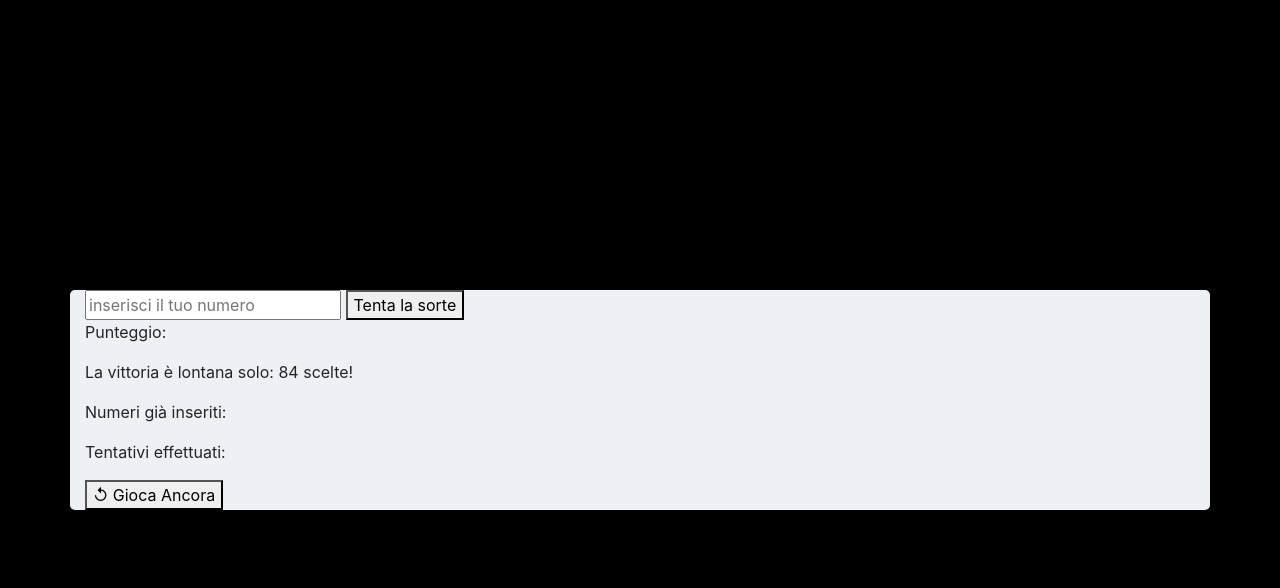
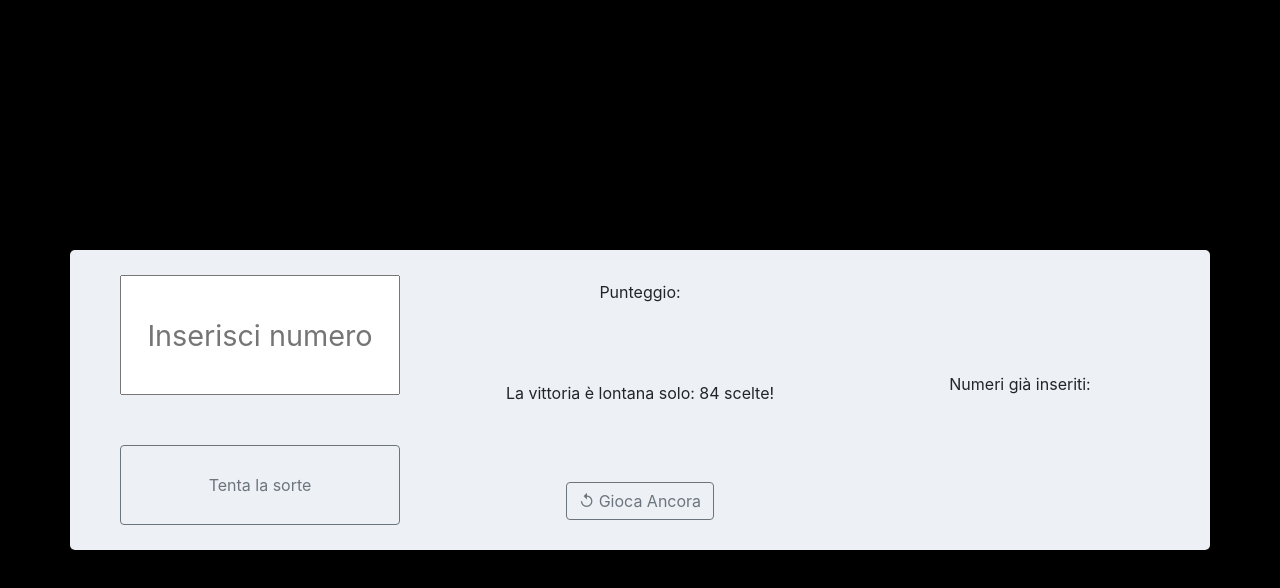
Before and after one commit to AleMancio89/js-campominato, a plain HTML site: page index.html in a window 1280 px wide. Both pictures are taken after a click on the button "Inizia a Giocare". Drawn offline with nearby package versions, Linux system fonts and the light colour scheme.

Commit message:
Styled
Have to: improve graphics

```diff
--- a/css/style.css
+++ b/css/style.css
@@ -9,6 +9,10 @@ body{
   top: 50%;
   left: 50%;
   transform: translate(-50%, -50%);
+}
+
+.container .col {
+  min-height: 300px;
 }
 
 .container.play {
@@ -32,6 +36,31 @@ body{
   display: none;
 }
 
+.container.play .col{
+  display: flex;
+  flex-direction: column;
+  justify-content: space-around;
+  align-items: center;
+}
+
+.container.play .col:last-child{
+  justify-content: center;
+}
+
+.container.play .col:first-child *{
+  width: 80%;
+}
+
+#input {
+  height: 40%;
+  font-size: 1.8rem;
+  text-align: center;
+}
+
+#inputBtn{
+  height: 80px;
+}
+
 
 
 #startBtn {
--- a/index.html
+++ b/index.html
@@ -34,26 +34,22 @@
     <div id="play" class="container play">
       <div class="row">
         <div class="col">
-          <input id="input" type="text" placeholder="inserisci il tuo numero">
-          <button id="inputBtn" type="button" name="button">Tenta la sorte</button>
+          <input id="input" type="text" placeholder="Inserisci numero">
+          <button id="inputBtn" class="btn btn-outline-secondary" type="button">Tenta la sorte</button>
 
+        </div>
+        <div class="col">
           <p>Punteggio: <span id="score"></span></p>
           <p>La vittoria è lontana solo: <span id="left">84</span> scelte!</p>
-          <p id="listAttempt">Numeri già inseriti: </p>
-          <p>Tentativi effettuati: <span id="done"></span></p>
-          <button id="reloadBtn" type="button">&#8634; Gioca Ancora</button>
+          <button id="reloadBtn" class="btn btn-outline-secondary" type="button">&#8634; Gioca Ancora</button>
+        </div>
+        <div class="col">
+          <p>Numeri già inseriti:</p>
+          <p id="listAttempt"></p>
         </div>
       </div>
+
     </div>
-
-
-
-
-
-
-
-
-
 
 
     <script src="js/script.js" charset="utf-8"></script>
--- a/js/script.js
+++ b/js/script.js
@@ -75,7 +75,7 @@ inputBtn.addEventListener('click', function(){
 
   //Imposto ciclo per stabilire se numero è idoneo a far continuare il gioco o no, in caso contrario il gioco finisce
 
-  if ( !isMatchInArray(inputNumber, computerNumbers) && rangePermitted(inputNumber, MIN_BOUND, maxBound)) {
+  if ( !isMatchInArray(inputNumber, computerNumbers) && !isMatchInArray(inputNumber, attempts) && rangePermitted(inputNumber, MIN_BOUND, maxBound)) {
     attempts.push(inputNumber);
     userAttempts++;
     rounds--;
@@ -97,12 +97,10 @@ inputBtn.addEventListener('click', function(){
   var scoreEl = document.getElementById('score');
   var leftEl = document.getElementById('left');
   var listAttemptEl = document.getElementById('listAttempt');
-  var doneEl = document.getElementById('done');
 
   scoreEl.innerHTML = userAttempts;
   leftEl.innerHTML = rounds;
   listAttemptEl.innerHTML += (inputNumber + ' - ');
-  doneEl.innerHTML = userAttempts;
 
 });
 
```
